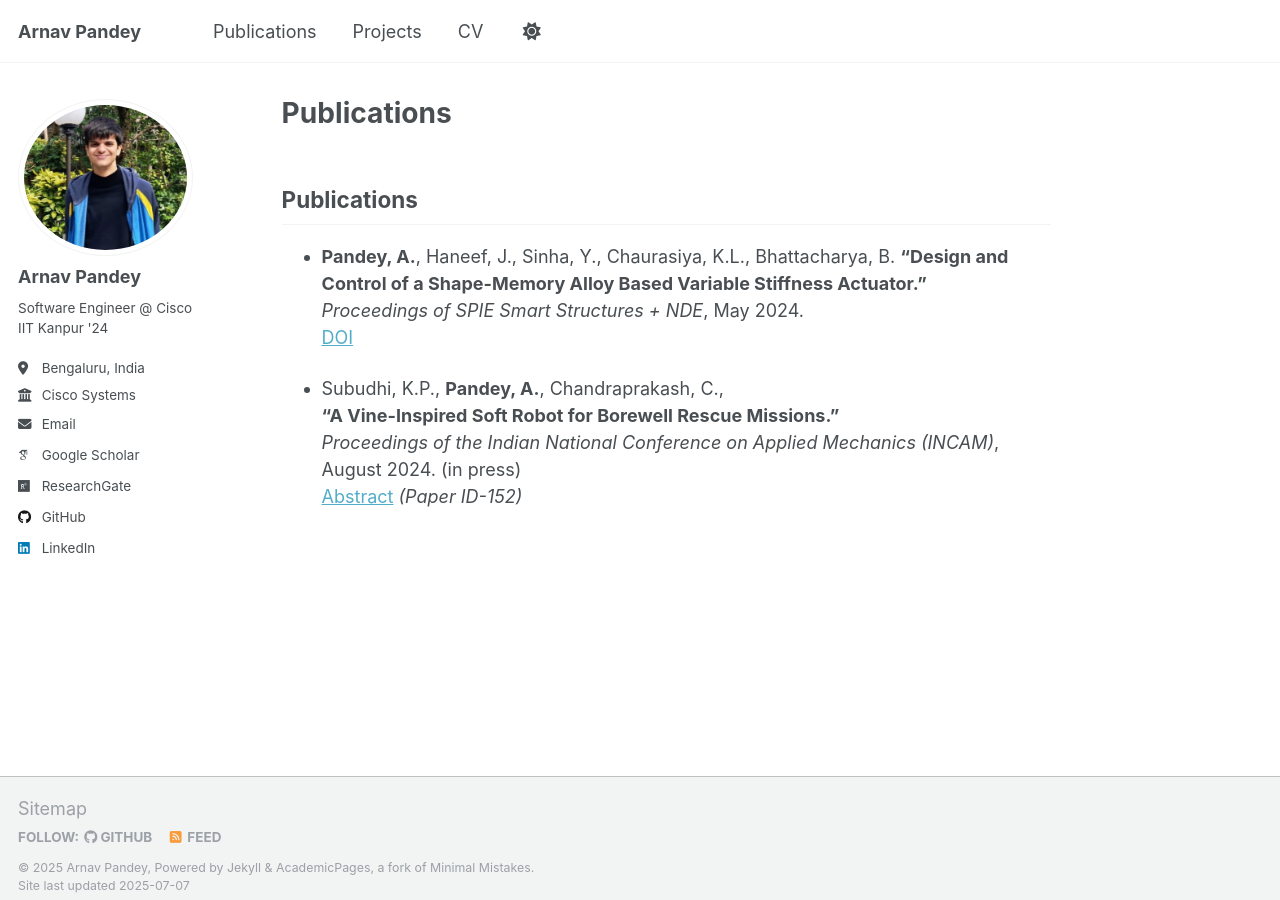
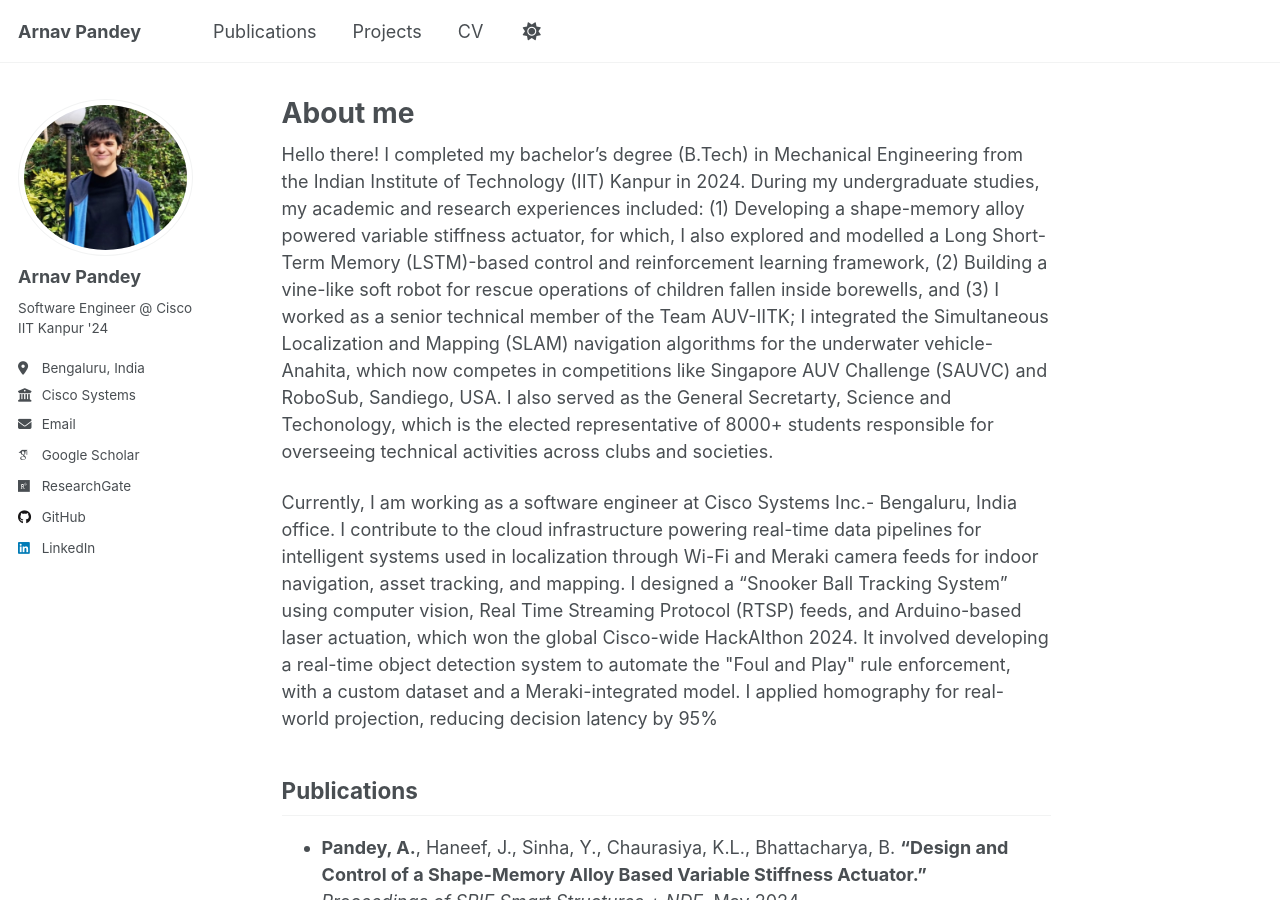
Before and after one commit to arnavpandey712/arnavpandey712.github.io, a Jekyll site: the page built from _pages/about.md, in a window 1280 px wide and 900 px high. Built offline with Jekyll 4.4.1, drawn with Linux system fonts in a browser that asks for light colours; some web fonts are replaced; our own code applies the rules of GitHub Pages for plain Markdown files; a script that is not in the unit is left out.

Commit message:
Updated publications

```diff
--- a/_pages/about.md
+++ b/_pages/about.md
@@ -1,3 +1,19 @@
+---
+permalink: /
+title: "About me"
+author_profile: true
+redirect_from:
+  - /about/
+  - /about.html
+---
+
+Hello there! I completed my bachelor's degree (B.Tech) in Mechanical Engineering from the Indian Institute of Technology (IIT) Kanpur in 2024. During my undergraduate studies, my academic and research experiences included: (1) Developing a shape-memory alloy powered variable stiffness actuator, for which, I also explored and modelled a Long Short-Term Memory (LSTM)-based
+control and reinforcement learning framework, (2) Building a vine-like soft robot for rescue operations of children fallen inside borewells, and (3) I worked as a senior technical member of the Team AUV-IITK; I integrated the Simultaneous Localization and Mapping (SLAM) navigation algorithms for the underwater vehicle- Anahita, which now competes in competitions like Singapore
+AUV Challenge (SAUVC) and RoboSub, Sandiego, USA. I also served as the General Secretarty, Science and Techonology, which is the  elected representative of 8000+ students responsible for overseeing technical activities across clubs and societies.
+
+Currently, I am working as a software engineer at Cisco Systems Inc.- Bengaluru, India office. I contribute to the cloud infrastructure powering real-time data pipelines for intelligent systems used in localization through Wi-Fi and Meraki camera feeds for indoor navigation, asset tracking, and mapping. I designed a “Snooker Ball Tracking System” using computer vision,
+Real Time Streaming Protocol (RTSP) feeds, and Arduino-based laser actuation, which won the global Cisco-wide HackAIthon 2024. It involved developing a real-time object detection system to automate the &quot;Foul and Play&quot; rule enforcement, with a custom dataset and a Meraki-integrated model. I applied homography for real-world projection, reducing decision latency by 95%
+
 ## Publications
 
 - **Pandey, A.**, Haneef, J., Sinha, Y., Chaurasiya, K.L., Bhattacharya, B.
```
